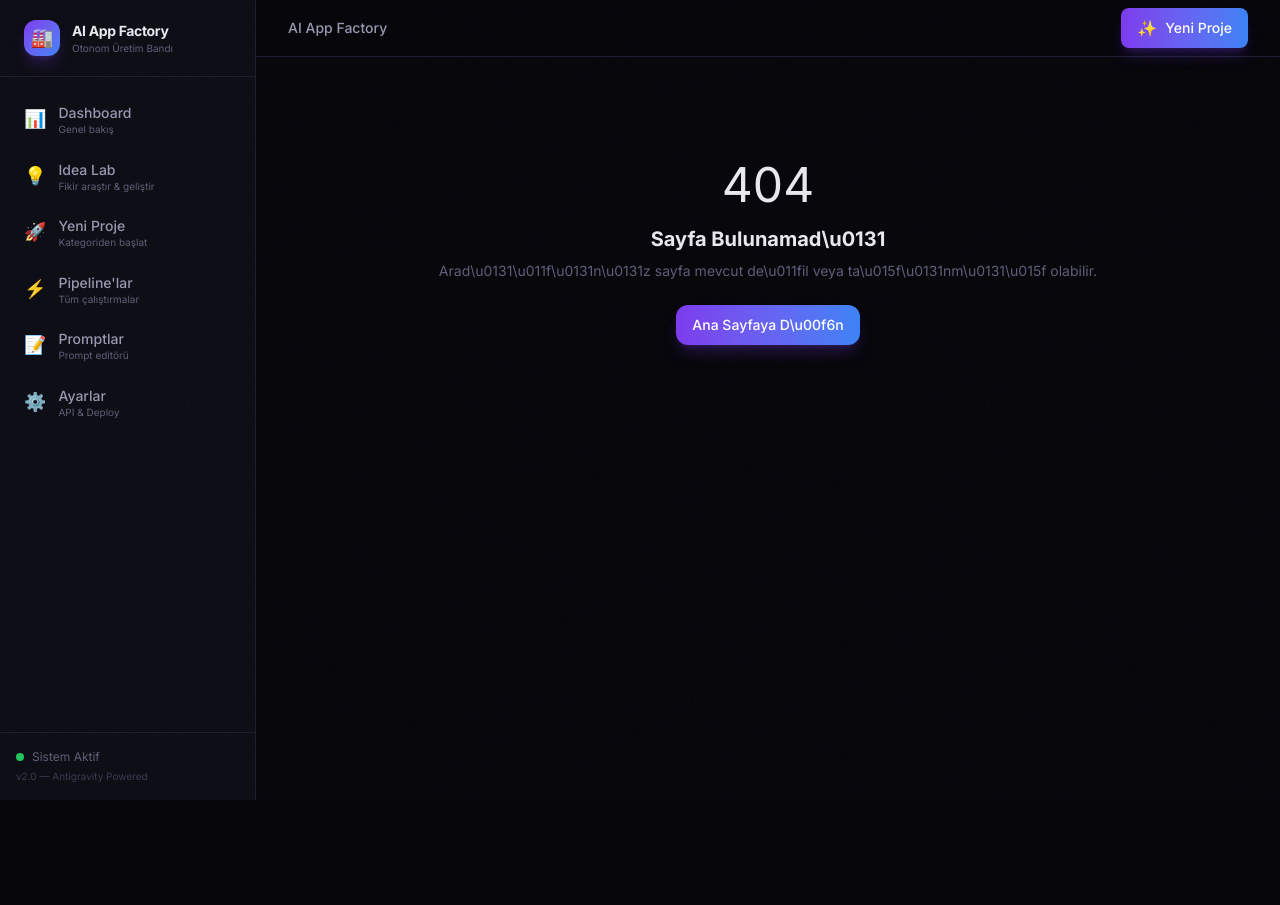
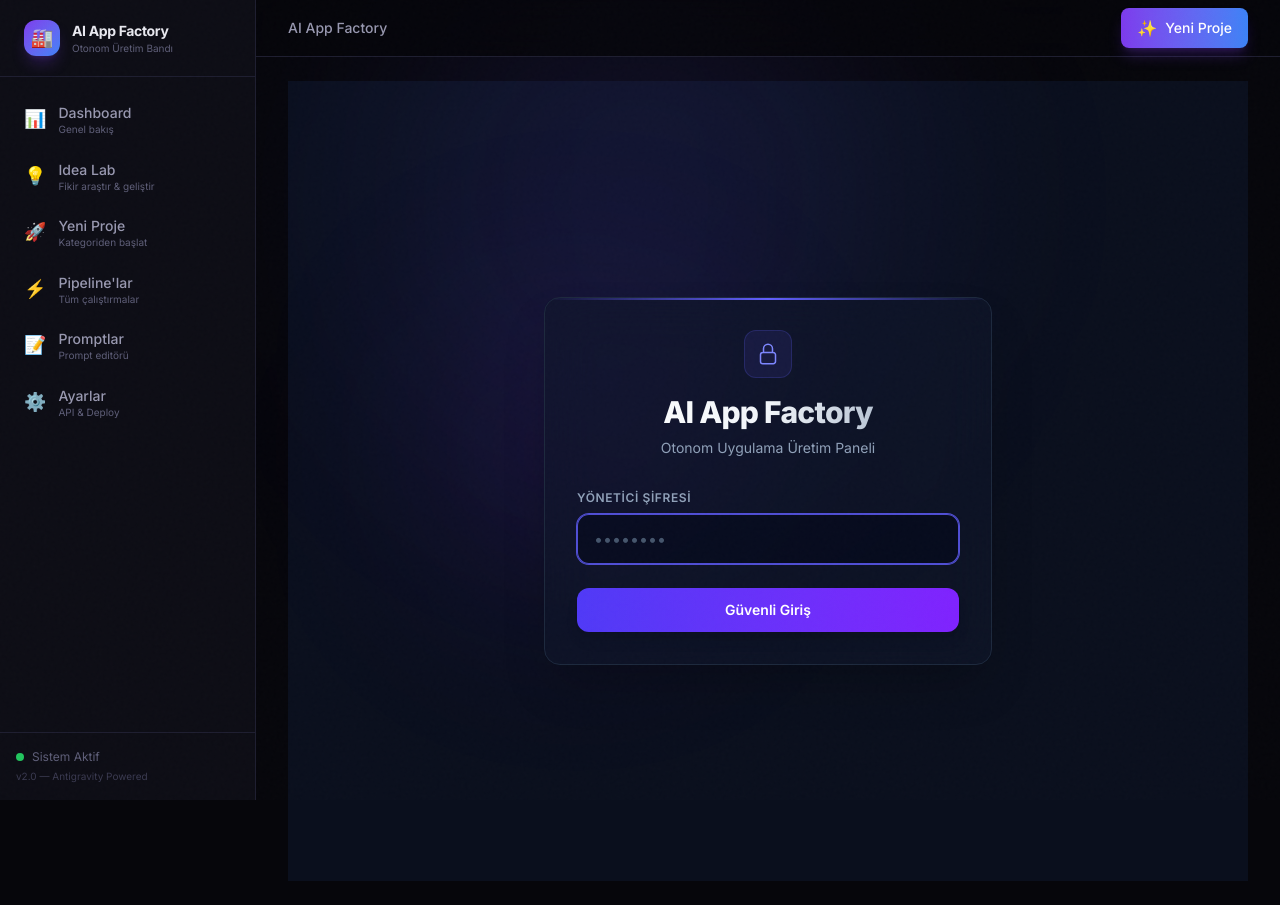
Before and after one commit to hiktan44/ai-app-factory, a Next.js app in the folder web/: page /login in a window 1280 px wide. Before the commit this address had no page. Before the commit the page ends 800 px from the top, so only its background shows below. Built offline with nearby package versions, Linux system fonts and the light colour scheme.

Commit message:
sec: harden deployment, upgrade nextjs to 16.2.5, add ADMIN_PASSWORD middleware and fix path traversal

```diff
--- a/web/app/api/ideas/generate/route.ts
+++ b/web/app/api/ideas/generate/route.ts
@@ -42,7 +42,10 @@ export async function POST(request: Request) {
     });
   } catch (error) {
     console.error("Idea generation failed:", error);
-    const message = error instanceof Error ? error.message : "Fikir üretilemedi";
+    const isProd = process.env.NODE_ENV === "production";
+    const message = isProd
+      ? "Fikir üretilirken sistemsel bir hata oluştu."
+      : (error instanceof Error ? error.message : "Fikir üretilemedi");
     return NextResponse.json({ error: message }, { status: 500 });
   }
 }
--- a/web/app/api/runs/[id]/debug-fix/route.ts
+++ b/web/app/api/runs/[id]/debug-fix/route.ts
@@ -86,9 +86,11 @@ export async function POST(
     // Specific file content if requested
     let specificFile = "";
     if (filePath) {
-      const fullPath = path.join(runDir, filePath);
-      if (fullPath.startsWith(runDir) && fs.existsSync(fullPath)) {
-        specificFile = fs.readFileSync(fullPath, "utf-8");
+      const resolvedPath = path.resolve(runDir, filePath);
+      const relative = path.relative(runDir, resolvedPath);
+      const isSafe = relative && !relative.startsWith('..') && !path.isAbsolute(relative);
+      if (isSafe && fs.existsSync(resolvedPath)) {
+        specificFile = fs.readFileSync(resolvedPath, "utf-8");
       }
     }
 
@@ -198,9 +200,10 @@ ${appContext}`;
           const appliedFixes: string[] = [];
           if (fixData.fixes && Array.isArray(fixData.fixes)) {
             for (const fix of fixData.fixes) {
-              const targetPath = path.join(appDir, fix.filePath);
-              // Security: ensure within appDir
-              if (!targetPath.startsWith(appDir)) continue;
+              const targetPath = path.resolve(appDir, fix.filePath);
+              const relative = path.relative(appDir, targetPath);
+              const isSafe = relative && !relative.startsWith('..') && !path.isAbsolute(relative);
+              if (!isSafe) continue;
               // Create directory if needed
               const dir = path.dirname(targetPath);
               if (!fs.existsSync(dir)) {
--- a/web/app/api/runs/[id]/deploy/route.ts
+++ b/web/app/api/runs/[id]/deploy/route.ts
@@ -41,26 +41,36 @@ export async function POST(
       if (match) appName = match[1].trim();
     }
 
-    // Determine deploy target: vercel > coolify > github-only
+    // Determine deploy target: vercel > coolify > github
     const url = new URL(request.url);
     const targetParam = url.searchParams.get("target");
     const vercelToken = process.env.VERCEL_TOKEN || settings.vercelToken || "";
     const hasCoolify = !!(settings.coolifyApiUrl && settings.coolifyApiToken);
 
-    // Auto-detect target if not specified
+    // Auto-detect target if not specified: Vercel is primary, then Coolify, then github-only
     const target = targetParam || (vercelToken ? "vercel" : hasCoolify ? "coolify" : "github");
 
     let result;
 
-    if (target === "vercel" && vercelToken) {
-      // Vercel deploy (primary)
+    if (target === "vercel") {
+      if (!vercelToken) {
+        return NextResponse.json(
+          { error: "Vercel token ayarlanmamış. VERCEL_TOKEN env var veya settings'e ekleyin." },
+          { status: 400 },
+        );
+      }
       result = await deployToVercel({ appName, runId: id, appDir });
-    } else if (target === "coolify" && hasCoolify) {
-      // Coolify deploy (secondary)
+    } else if (target === "coolify") {
+      if (!hasCoolify) {
+        return NextResponse.json(
+          { error: "Coolify credentials ayarlanmamış." },
+          { status: 400 },
+        );
+      }
       result = await deployGeneratedApp({ appName, runId: id, appDir });
     } else {
       // GitHub-only: just push code, no hosting
-      result = await deployGeneratedApp({ appName, runId: id, appDir });
+      result = await deployGeneratedApp({ appName, runId: id, appDir, githubOnly: true });
     }
 
     // Save deploy result to run directory
--- /dev/null
+++ b/web/app/login/page.tsx
@@ -0,0 +1,85 @@
+"use client";
+
+import { useState } from "react";
+
+export default function LoginPage() {
+  const [password, setPassword] = useState("");
+  const [error, setError] = useState("");
+  const [isLoading, setIsLoading] = useState(false);
+
+  const handleSubmit = (e: React.FormEvent) => {
+    e.preventDefault();
+    if (!password) return;
+    setIsLoading(true);
+    setError("");
+
+    // Set cookie
+    // Max-age: 7 days
+    document.cookie = `factory_auth=${password}; path=/; max-age=604800; SameSite=Strict; Secure`;
+
+    // Reload page to trigger middleware check
+    window.location.href = "/";
+  };
+
+  return (
+    <div className="flex min-h-screen items-center justify-center bg-[#0a0f1d] px-4 font-sans text-slate-200">
+      {/* Background radial glow */}
+      <div className="absolute inset-0 overflow-hidden pointer-events-none">
+        <div className="absolute top-1/4 left-1/2 -translate-x-1/2 -translate-y-1/2 w-[500px] h-[500px] bg-indigo-500/10 rounded-full blur-[120px]" />
+        <div className="absolute bottom-1/4 left-1/3 w-[300px] h-[300px] bg-violet-600/10 rounded-full blur-[100px]" />
+      </div>
+
+      <div className="relative w-full max-w-md overflow-hidden rounded-2xl border border-slate-800 bg-slate-900/60 p-8 shadow-2xl backdrop-blur-xl transition-all hover:border-slate-700/80">
+        {/* Decorative top border glow */}
+        <div className="absolute top-0 left-0 right-0 h-[2px] bg-gradient-to-r from-transparent via-indigo-500 to-transparent" />
+
+        <div className="mb-8 text-center">
+          <div className="inline-flex h-12 w-12 items-center justify-center rounded-xl bg-indigo-500/10 text-indigo-400 mb-4 border border-indigo-500/20">
+            <svg xmlns="http://www.w3.org/2000/svg" fill="none" viewBox="0 0 24 24" strokeWidth={1.5} stroke="currentColor" className="w-6 h-6">
+              <path strokeLinecap="round" strokeLinejoin="round" d="M16.5 10.5V6.75a4.5 4.5 0 1 0-9 0v3.75m-.75 11.25h10.5a2.25 2.25 0 0 0 2.25-2.25v-6.75a2.25 2.25 0 0 0-2.25-2.25H6.75a2.25 2.25 0 0 0-2.25 2.25v6.75a2.25 2.25 0 0 0 2.25 2.25Z" />
+            </svg>
+          </div>
+          <h1 className="text-3xl font-extrabold tracking-tight bg-gradient-to-r from-white via-slate-100 to-slate-400 bg-clip-text text-transparent">
+            AI App Factory
+          </h1>
+          <p className="mt-2 text-sm text-slate-400">
+            Otonom Uygulama Üretim Paneli
+          </p>
+        </div>
+
+        <form onSubmit={handleSubmit} className="space-y-6">
+          <div>
+            <label className="block text-xs font-semibold uppercase tracking-wider text-slate-400 mb-2">
+              Yönetici Şifresi
+            </label>
+            <div className="relative">
+              <input
+                type="password"
+                value={password}
+                onChange={(e) => setPassword(e.target.value)}
+                className="w-full rounded-xl border border-slate-800 bg-slate-950/50 px-4 py-3 text-white placeholder-slate-600 transition-all focus:border-indigo-500/80 focus:outline-none focus:ring-1 focus:ring-indigo-500/80"
+                placeholder="••••••••"
+                required
+                autoFocus
+              />
+            </div>
+          </div>
+
+          {error && (
+            <div className="rounded-lg bg-red-500/10 border border-red-500/20 p-3 text-center text-xs text-red-400">
+              {error}
+            </div>
+          )}
+
+          <button
+            type="submit"
+            disabled={isLoading}
+            className="relative w-full overflow-hidden rounded-xl bg-gradient-to-r from-indigo-600 to-violet-600 px-4 py-3 text-sm font-semibold text-white shadow-lg transition-all hover:brightness-110 active:scale-[0.98] disabled:pointer-events-none disabled:opacity-50"
+          >
+            {isLoading ? "Giriş yapılıyor..." : "Güvenli Giriş"}
+          </button>
+        </form>
+      </div>
+    </div>
+  );
+}
--- a/web/lib/coolify-deployer.ts
+++ b/web/lib/coolify-deployer.ts
@@ -4,6 +4,7 @@ export interface DeployConfig {
   appName: string;
   runId: string;
   appDir: string;
+  githubOnly?: boolean;
 }
 
 export interface DeployResult {
@@ -40,7 +41,7 @@ export async function deployGeneratedApp(
   const settings = readSettings();
 
   // Validate credentials
-  if (!settings.coolifyApiUrl || !settings.coolifyApiToken) {
+  if (!config.githubOnly && (!settings.coolifyApiUrl || !settings.coolifyApiToken)) {
     return {
       success: false,
       error: "Coolify API credentials not configured",
@@ -187,6 +188,14 @@ export async function deployGeneratedApp(
     return { success: false, error: `GitHub push hatası: ${errMsg.slice(0, 300)}`, githubRepoUrl: repoHtmlUrl, steps };
   }
 
+  if (config.githubOnly) {
+    return {
+      success: true,
+      githubRepoUrl: repoHtmlUrl,
+      steps,
+    };
+  }
+
   // 3. Create Coolify application
   const serverUuid = settings.coolifyServerUuid || DEFAULT_SERVER_UUID;
   const projectUuid = settings.coolifyProjectUuid || DEFAULT_PROJECT_UUID;
--- a/web/middleware.ts
+++ b/web/middleware.ts
@@ -1,12 +1,55 @@
 import { NextResponse } from "next/server";
 import type { NextRequest } from "next/server";
 
-export function middleware(_request: NextRequest) {
-  return NextResponse.next();
+export function middleware(request: NextRequest) {
+  const adminPassword = process.env.ADMIN_PASSWORD;
+
+  // If ADMIN_PASSWORD is not set, allow access (local dev mode)
+  if (!adminPassword) {
+    return NextResponse.next();
+  }
+
+  // Check auth cookie or Authorization header
+  const authCookie = request.cookies.get("factory_auth")?.value;
+  const authHeader = request.headers.get("Authorization");
+
+  const authenticated =
+    authCookie === adminPassword ||
+    authHeader === `Bearer ${adminPassword}`;
+
+  const { pathname } = request.nextUrl;
+  const isApi = pathname.startsWith("/api");
+  const isLoginPath = pathname === "/login";
+
+  if (authenticated || isLoginPath) {
+    if (authenticated && isLoginPath) {
+      return NextResponse.redirect(new URL("/", request.url));
+    }
+    return NextResponse.next();
+  }
+
+  // Exclude health check from protection
+  if (isApi) {
+    if (pathname === "/api/health") {
+      return NextResponse.next();
+    }
+    return new NextResponse(
+      JSON.stringify({ error: "Unauthorized" }),
+      { status: 401, headers: { "Content-Type": "application/json" } }
+    );
+  }
+
+  return NextResponse.redirect(new URL("/login", request.url));
 }
 
 export const config = {
   matcher: [
-    "/((?!_next/static|_next/image|favicon.ico|api/).*)",
+    /*
+     * Match all request paths except for the ones starting with:
+     * - _next/static (static files)
+     * - _next/image (image optimization files)
+     * - favicon.ico (favicon file)
+     */
+    "/((?!_next/static|_next/image|favicon.ico).*)",
   ],
 };
--- a/web/next.config.ts
+++ b/web/next.config.ts
@@ -2,6 +2,35 @@ import type { NextConfig } from "next";
 
 const nextConfig: NextConfig = {
   output: "standalone",
+  async headers() {
+    return [
+      {
+        source: "/(.*)",
+        headers: [
+          {
+            key: "X-Frame-Options",
+            value: "DENY",
+          },
+          {
+            key: "X-Content-Type-Options",
+            value: "nosniff",
+          },
+          {
+            key: "Referrer-Policy",
+            value: "strict-origin-when-cross-origin",
+          },
+          {
+            key: "Strict-Transport-Security",
+            value: "max-age=31536000; includeSubDomains; preload",
+          },
+          {
+            key: "Content-Security-Policy",
+            value: "default-src 'self'; script-src 'self' 'unsafe-inline' 'unsafe-eval' https://fonts.googleapis.com; style-src 'self' 'unsafe-inline' https://fonts.googleapis.com; font-src 'self' https://fonts.gstatic.com; img-src 'self' data: https:; connect-src 'self' https://generativelanguage.googleapis.com https://api.anthropic.com https://api.z.ai https://openrouter.ai; frame-ancestors 'none';",
+          },
+        ],
+      },
+    ];
+  },
 };
 
 export default nextConfig;
--- a/web/package.json
+++ b/web/package.json
@@ -11,7 +11,7 @@
   },
   "dependencies": {
     "marked": "^17.0.4",
-    "next": "^16.1.7",
+    "next": "16.2.5",
     "pg": "^8.13.3",
     "react": "^19.2.4",
     "react-dom": "^19.2.4"
@@ -24,7 +24,7 @@
     "@types/react": "^19.2.14",
     "@types/react-dom": "^19.2.3",
     "eslint": "^10.0.3",
-    "eslint-config-next": "^16.1.7",
+    "eslint-config-next": "16.2.5",
     "postcss": "^8.5.8",
     "tailwindcss": "^4.2.1",
     "typescript": "^5.9.3"
```
Also changed, not shown: 2 other files (tests, documents, lock files or other folders).
